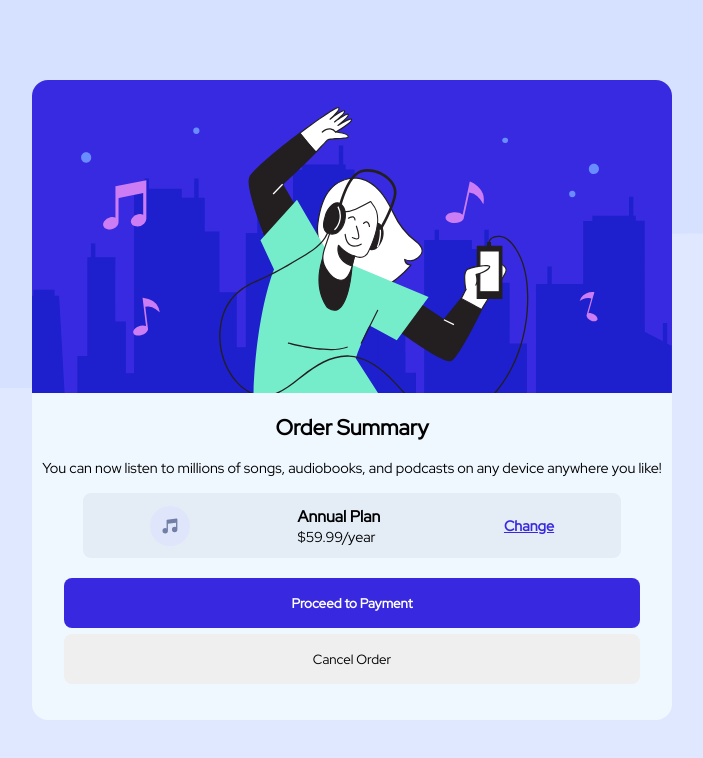
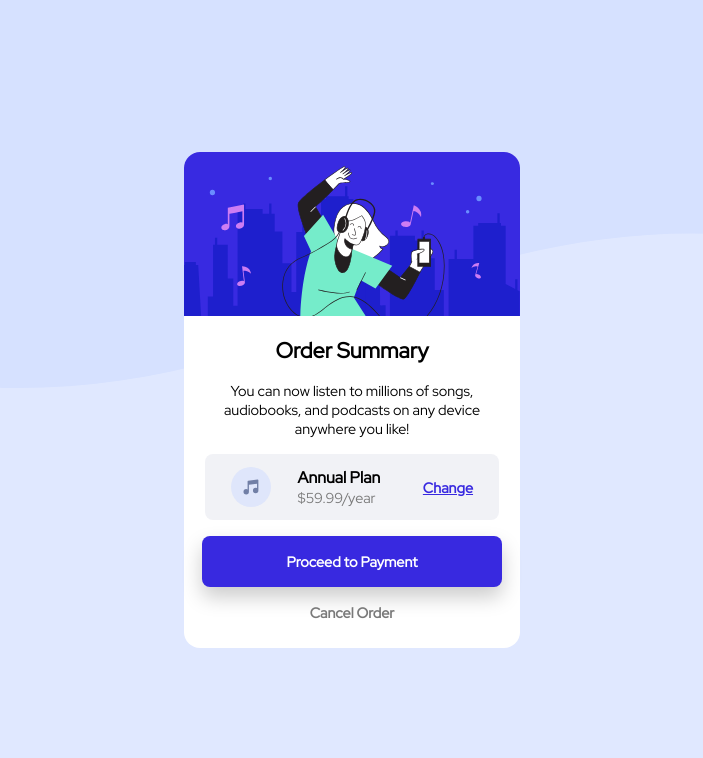
Before and after one commit to kristiansnts/order-summary-preview, a plain HTML site: page index.html in a window 1280 px wide. Shown: the whole page, without its empty margins (288-991 px from the left). Drawn offline with Linux system fonts and the light colour scheme.

Commit message:
deleting readme md

```diff
--- a/css/styles.css
+++ b/css/styles.css
@@ -25,9 +25,9 @@ body {
 }
 
 main {
-    width: 80vmin;
-    height: 80vh;
-    background-color: aliceblue;
+    width: 21rem;
+    height: 31rem;
+    background-color: white;
     border-radius: 1rem;
     text-align: center;
     font-size: .9rem;
@@ -41,6 +41,11 @@ main {
 .order-summary {
     padding: 1rem;
     font-weight: bold;
+}
+
+.order-desc {
+    width: 80%;
+    margin: 0 auto;
 }
 
 .order-plan {
@@ -64,6 +69,11 @@ main {
     font-weight: bold;
 }
 
+.order-plan a:active {
+    text-decoration: none;
+    color: hsla(245, 75%, 52%, 0.725);
+}
+
 .order-plan .price {
     display: flex;
     flex-direction: column;
@@ -71,23 +81,41 @@ main {
     align-items: flex-start;
 }
 
+.price p {
+    color: #797979;
+}
+
 .order-plan img {
     width: 2.5rem;
     height: 2.5rem;
 }
 
-.order-process button {
+.order-process a {
+    display: block;
     padding: 1rem 1rem;
-    margin: .2rem;
     border: none;
-    width: 90%;
+    margin: 0 auto;
+    width: 80%;
     border-radius: .5rem;
+    text-decoration: none;
+    color: #797979;
+    font-weight: bold;
 }
 
-.order-process button:first-child {
+.order-process a:first-child {
     background-color: var(--bg-color-button);
     color: white;
     font-weight: bold;
+    box-shadow: 0px 10px 20px #ccc;
+}
+
+.order-process a:first-child:active {
+    background-color: hsla(245, 75%, 52%, 0.853);
+    color: white;
+}
+
+.order-process a:active {
+    color: black;
 }
 
 /* == RESPONSIVE == */
--- a/index.html
+++ b/index.html
@@ -31,8 +31,8 @@
       <a href="#">Change</a>
     </div>
     <div class="order-process">
-      <button type="submit">Proceed to Payment</button>
-      <button type="submit">Cancel Order</button>
+      <a href="#">Proceed to Payment</a>
+      <a href="#">Cancel Order</a>
     </div>
   </main>
 </body>
```
Also changed, not shown: 2 other files.
